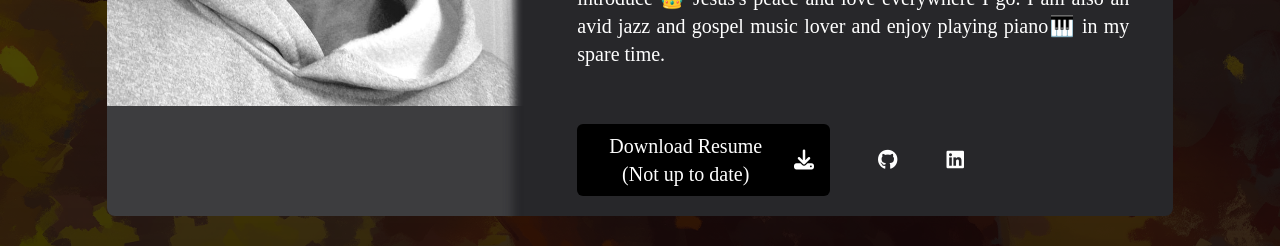
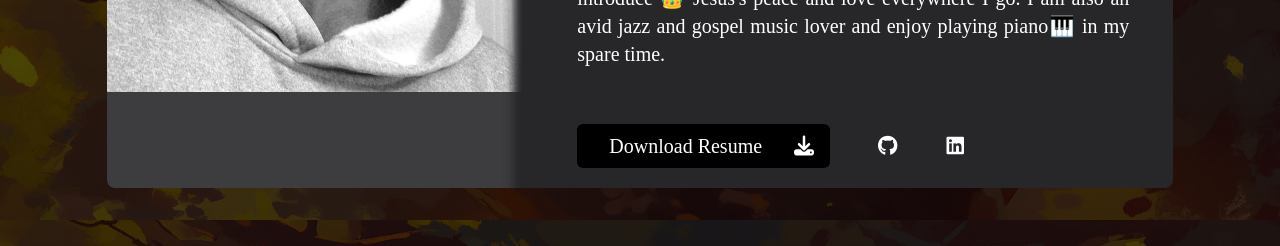
Before and after one commit to Josh012006/Portfolio, a Next.js app: page / in a window 1280 px wide. Shown: the part 1400-1646 px from the top of the page. Built offline with nearby package versions, Linux system fonts and the light colour scheme; a web font is replaced by a local one.

Commit message:
feat: Update the resume and fix the links in acareer

```diff
--- a/components/Career.tsx
+++ b/components/Career.tsx
@@ -14,7 +14,7 @@ function Career({children, title, logo, period, companyInfos, site, mail}: {chil
             <div className={`grid grid-cols-1 ${logo? "lg:grid-cols-3" : "lg:grid-cols-2"} items-center justify-items-center gap-1`}>
                 <div className="flex flex-col items-center gap-1">
                     <span className="font-bold text-center">{companyInfos}</span>
-                    {site && <Link target="_blank" href={`${site}`} className="text-blue-700 dark:text-blue-400 underline text-center">{site}</Link>}
+                    {site && <Link target="_blank" href={`${site}`} className="text-blue-700 dark:text-blue-400 underline text-center block break-all">{site}</Link>}
                     {mail && <Link target="_blank" href={`mailto:${mail}`} className="text-blue-700 dark:text-blue-400 underline text-center">{mail}</Link>}
                 </div>
                 <p className="font-bold">{period}</p>
--- a/components/main/About.tsx
+++ b/components/main/About.tsx
@@ -48,7 +48,7 @@ function About() {
                     <br />
                     <br />
                     <div className="flex items-center">
-                        <Link href="/J_Mongan CV.pdf" target="_blank" className={`bg-orange-300 dark:bg-black text-center flex items-center justify-around rounded-md p-2`}><span className="flex flex-col items-center justify-center"><span>Download Resume</span><span>(Not up to date)</span></span><i className="fa-solid fa-download mx-2" aria-hidden="true"></i></Link>
+                        <Link href="/J_Mongan_CV_English.pdf" target="_blank" className={`bg-orange-300 dark:bg-black text-center flex items-center justify-around rounded-md p-2`}><span className="flex flex-col items-center justify-center">Download Resume</span><i className="fa-solid fa-download mx-2" aria-hidden="true"></i></Link>
                         <div className="grid grid-cols-2 justify-items-center">
                             <Link href="https://github.com/Josh012006" className="text-center" target="_blank"><i className="select-none fa-brands fa-github" aria-hidden="true"></i></Link>
                             <Link href="https://www.linkedin.com/in/josu%C3%A9-mongan-a7b6242b8/" className="text-center" target="_blank"><i className="select-none fa-brands fa-linkedin" aria-hidden="true"></i></Link>
```
Also changed, not shown: 2 other files (tests, documents, lock files or other folders).
